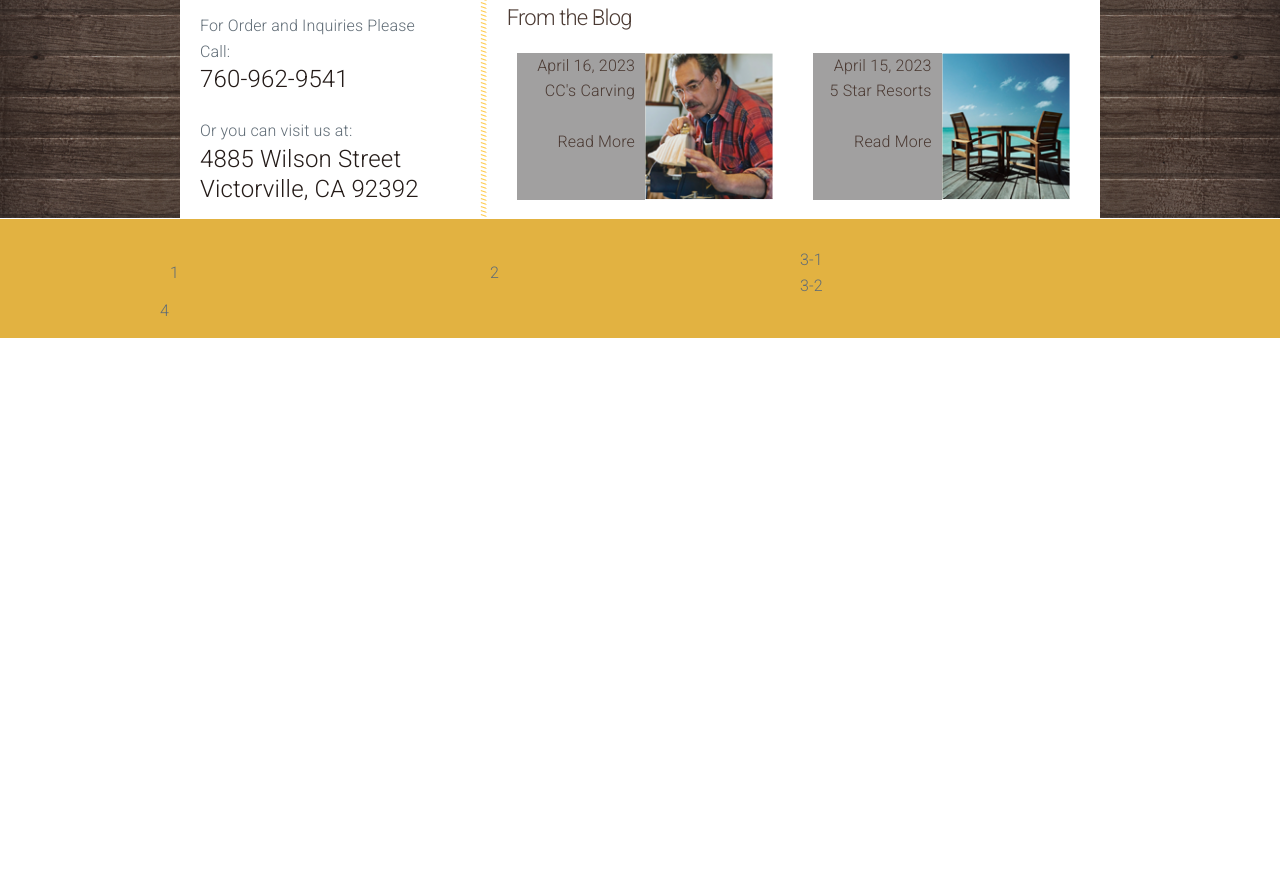
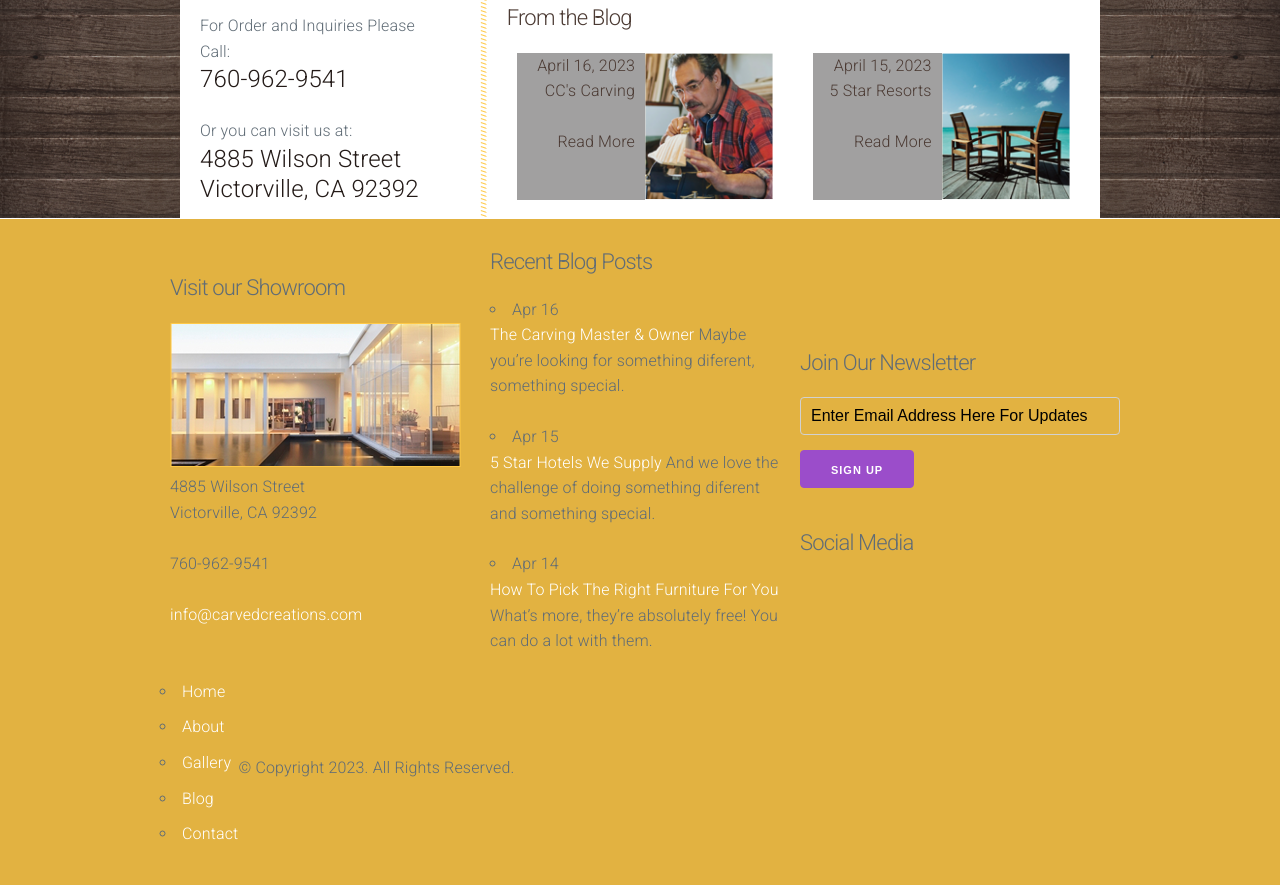
Before and after one commit to davidgm17/p3_milligram, a plain HTML site: page src/index.html in a window 1280 px wide. Shown: the part 886-1771 px from the top of the page. Before the commit the page ends 1224 px from the top, so only its background shows below. Drawn offline with Linux system fonts and the light colour scheme; files whose address does not match are found by name.

Commit message:
incorporado footer, a falta de format con milligram

```diff
--- a/src/index.html
+++ b/src/index.html
@@ -185,14 +185,69 @@
     <div class="footer">
       <div class=" content">
         <div class="row row-center" >
-          <div class="column column-33">1</div>
-          <div class="column column-33">2</div>
+          <div class="column column-33">
+
+              <h4>Visit our Showroom</h4>
+              <a href="gallery.html"><img src="images/show-room.png" alt="Img"></a>
+              <p>
+                4885 Wilson Street<br> Victorville, CA 92392<br><br> 760-962-9541<br><br> <a href="index.html">info@carvedcreations.com</a>
+              </p>
+            </div>
+          <div class="column column-33">
+              <h4>Recent Blog Posts</h4>
+              <ul class="posts">
+                <li>
+                  <span class="time">Apr 16</span>
+                  <p>
+                    <a href="blog.html">The Carving Master &amp; Owner</a> Maybe you’re looking for something diferent, something special.
+                  </p>
+                </li>
+                <li>
+                  <span class="time">Apr 15</span>
+                  <p>
+                    <a href="blog.html">5 Star Hotels We Supply</a> And we love the challenge of doing something diferent and something special.
+                  </p>
+                </li>
+                <li>
+                  <span class="time">Apr 14</span>
+                  <p>
+                    <a href="blog.html">How To Pick The Right Furniture For You</a> What’s more, they’re absolutely free! You can do a lot with them.
+                  </p>
+                </li>
+              </ul>
+          </div>
           <div class="column column-33 ">
-              <div class="row row-center" >3-1</div>
-              <div class="row row-center" >3-2</div>
+              <div class="row row-center" >
+                <form action="#" method="post" id="newsletter">
+                  <h4>Join Our Newsletter</h4>
+                  <input type="text" value="Enter Email Address Here For Updates" onBlur="javascript:if(this.value==''){this.value=this.defaultValue;}" onFocus="javascript:if(this.value==this.defaultValue){this.value='';}">
+                  <input type="submit" value="Sign up" class="btn2" />
+                </form></div>
+              <div class="row row-center" ><h4>Social Media</h4>
+                <a href="http://freewebsitetemplates.com/go/facebook/" target="_blank" class="facebook"></a> <a href="http://freewebsitetemplates.com/go/googleplus/" target="_blank" class="googleplus"></a> <a href="http://freewebsitetemplates.com/go/twitter/" target="_blank" class="twitter"></a>
+              </div>
           </div>
         </div>
-        <div class="row row-center" >4</div>
+        <div class="row row-center" ><ul class="navigation">
+            <li>
+              <a href="index.html">Home</a>
+            </li>
+            <li>
+              <a href="about.html">About</a>
+            </li>
+            <li>
+              <a href="gallery.html">Gallery</a>
+            </li>
+            <li>
+              <a href="blog.html">Blog</a>
+            </li>
+            <li>
+              <a href="contact.html">Contact</a>
+            </li>
+          </ul>
+          <p id="footnote">
+            © Copyright 2023. All Rights Reserved.
+          </p></div>
         </div>
     </div>
   </body>
```
Also changed, not shown: dist/index.html.
